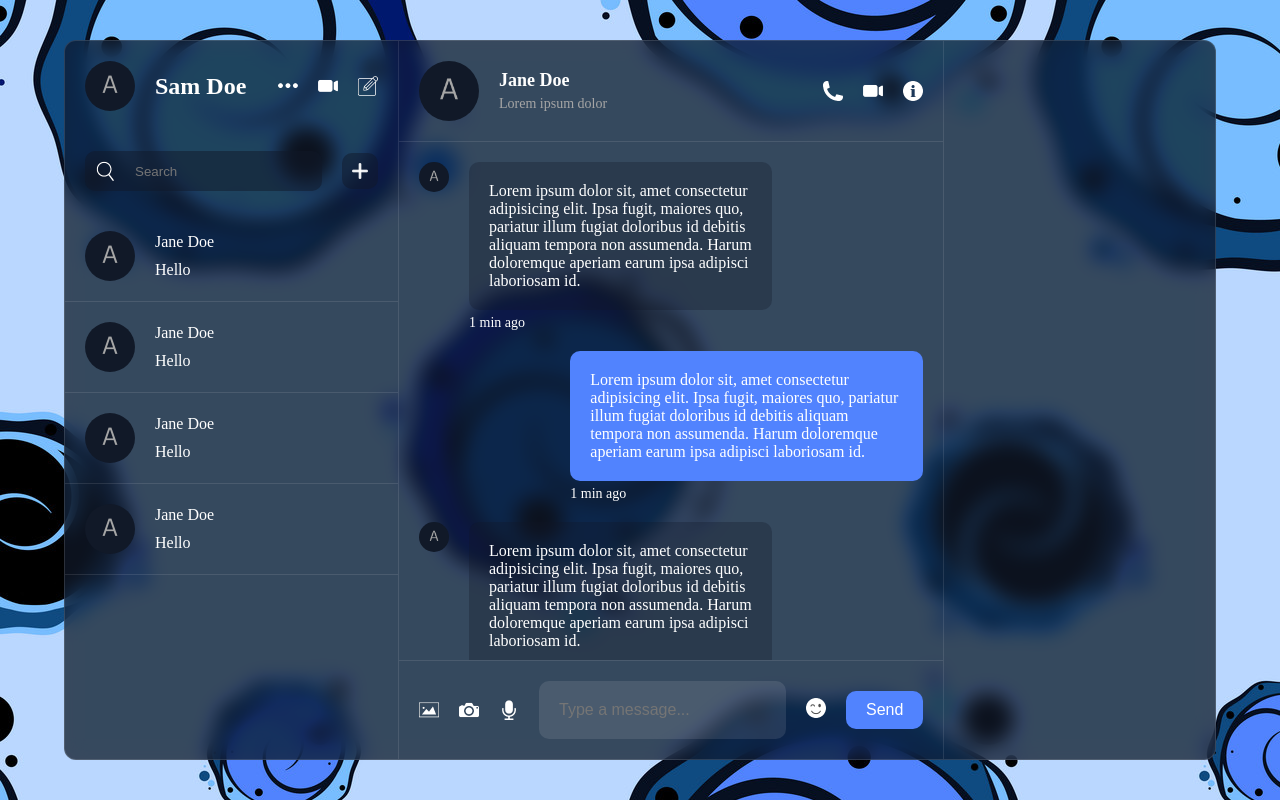
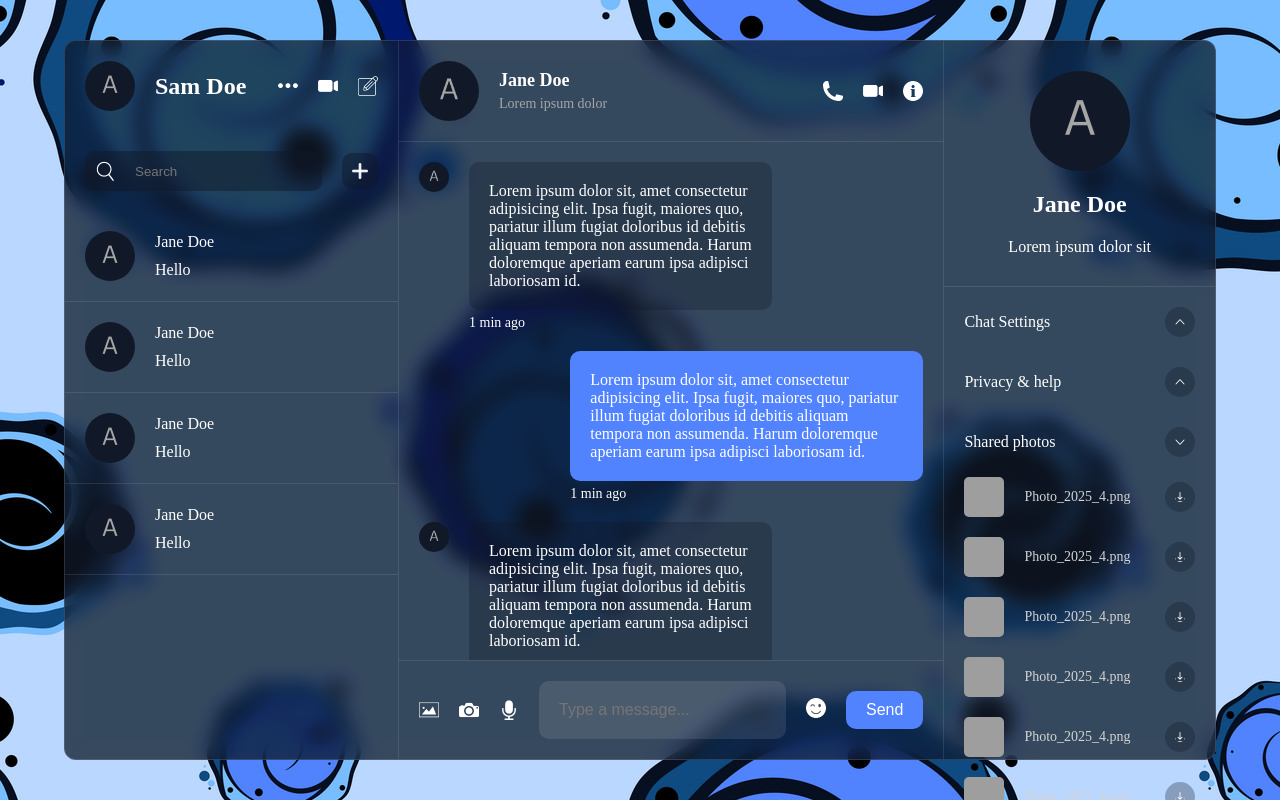
Before and after one commit to mundesamarth/Chat-App, a React (Vite) app: page / in a window 1280 px wide. Shown: the top 800 px of the page. Built offline with nearby package versions, Linux system fonts and the light colour scheme; grey boxes are pictures that could not be loaded.

Commit message:
Detail section styling is done

```diff
--- a/src/components/detail/Detail.jsx
+++ b/src/components/detail/Detail.jsx
@@ -1,11 +1,104 @@
-import "./detail.css"
+import "./detail.css";
 
 const Detail = () => {
   return (
-    <div className='detail'>
+    <div className="detail">
+      <div className="user">
+        <img src="./avatar.png" alt="" />
+        <h2>Jane Doe</h2>
+        <p>Lorem ipsum dolor sit </p>
+      </div>
+      <div className="info">
+        <div className="option">
+          <div className="title">
+            <span>Chat Settings</span>
+            <img src="./arrowUp.png" alt="" />
+          </div>
+        </div>
+        <div className="option">
+          <div className="title">
+            <span>Privacy & help</span>
+            <img src="./arrowUp.png" alt="" />
+          </div>
+        </div>
+        <div className="option">
+          <div className="title">
+            <span>Shared photos</span>
+            <img src="./arrowDown.png" alt="" />
+          </div>
+          <div className="photos">
+            <div className="photoItem">
+              <div className="photoDetail">
+                <img
+                  src="https://cdn.prod.website-files.com/637391ec846652083583cb2d/64c3e1adc1b2013d51e7a116_light-photography.webp"
+                  alt=""
+                />
+                <span>Photo_2025_4.png</span>
+              </div>
+              <img src="./download.png" alt="" className="icons"/>
+            </div>
+            <div className="photoItem">
+              <div className="photoDetail">
+                <img
+                  src="https://cdn.prod.website-files.com/637391ec846652083583cb2d/64c3e1adc1b2013d51e7a116_light-photography.webp"
+                  alt=""
+                />
+                <span>Photo_2025_4.png</span>
+              </div>
+              <img src="./download.png" alt="" className="icons" />
+            </div>
+            <div className="photoItem">
+              <div className="photoDetail">
+                <img
+                  src="https://cdn.prod.website-files.com/637391ec846652083583cb2d/64c3e1adc1b2013d51e7a116_light-photography.webp"
+                  alt=""
+                />
+                <span>Photo_2025_4.png</span>
+              </div>
+              <img src="./download.png" alt="" className="icons"/>
+            </div>
+            <div className="photoItem">
+              <div className="photoDetail">
+                <img
+                  src="https://cdn.prod.website-files.com/637391ec846652083583cb2d/64c3e1adc1b2013d51e7a116_light-photography.webp"
+                  alt=""
+                />
+                <span>Photo_2025_4.png</span>
+              </div>
+              <img src="./download.png" alt="" className="icons"/>
+            </div>
+            <div className="photoItem">
+              <div className="photoDetail">
+                <img
+                  src="https://cdn.prod.website-files.com/637391ec846652083583cb2d/64c3e1adc1b2013d51e7a116_light-photography.webp"
+                  alt=""
+                />
+                <span>Photo_2025_4.png</span>
+              </div>
+              <img src="./download.png" alt="" className="icons"/>
+            </div>
+            <div className="photoItem">
+              <div className="photoDetail">
+                <img
+                  src="https://cdn.prod.website-files.com/637391ec846652083583cb2d/64c3e1adc1b2013d51e7a116_light-photography.webp"
+                  alt=""
+                />
+                <span>Photo_2025_4.png</span>
+              </div>
+              <img src="./download.png" alt="" className="icons"/>
+            </div>
+          </div>
+        </div>
+        <div className="option">
+          <div className="title">
+            <span>Shared Files</span>
+            <img src="./arrowUp.png" alt="" />
+          </div>
+        </div>
+        <button>Block User</button>
+      </div>
+    </div>
+  );
+};
 
-    </div>
-  )
-}
-
-export default Detail
+export default Detail;
--- a/src/components/detail/detail.css
+++ b/src/components/detail/detail.css
@@ -1,3 +1,96 @@
 .detail{
     flex:1;
+
+    .user{
+        padding: 30px 20px;
+        display: flex;
+        flex-direction: column;
+        align-items: center;
+        gap: 20px;
+        border-bottom: 1px solid rgba(255,255,255,0.1);
+
+        img{
+            width: 100px;
+            height: 100px;
+            border-radius: 50%;
+            object-fit: cover;
+        }
+    }
+
+    .info{
+        padding: 20px;
+        display: flex;
+        flex-direction: column;
+        gap: 30px;
+
+        .option{
+            .title{
+                display: flex;
+                align-items: center;
+                justify-content: space-between;
+
+                img{
+                    width: 30px;
+                    height: 30px;
+                    background-color: rgba(17,25,40,0.3);
+                    padding: 10px;
+                    border-radius: 50%;
+                    cursor: pointer;
+                }
+            }
+
+            .photos{
+                display: flex;
+                flex-direction: column;
+                gap: 20px;
+                margin-top: 20px;
+
+                .photoItem{
+                    display: flex;
+                    align-items: center;
+                    justify-content: space-between;
+
+                    .photoDetail{
+                        display: flex;
+                        align-items: center;
+                        gap: 20px;
+
+                        img{
+                            width: 40px;
+                            height: 40px;
+                            border-radius: 5px;
+                            object-fit: cover;
+                        }
+
+                        span{
+                            font-size: 14px;
+                            color: lightgray;
+                            font-weight: 300;
+                        }
+                    }
+
+                    .icons{
+                        width: 30px;
+                        height: 30px;
+                        background-color: rgba(17, 25, 40, 0.3);
+                        padding: 10px;
+                        border-radius: 50%;
+                        cursor: pointer;
+                    }
+                }
+            }
+        }
+        button{
+            padding: 10px 20px;
+            background-color: rgba(230,74,105,0.553);
+            color: white;
+            border: none;
+            border-radius: 5px;
+            cursor: pointer;
+
+            &:hover{
+                background-color: rgba(230,74,105,0.8);
+            }
+        }
+    }
 }
```
